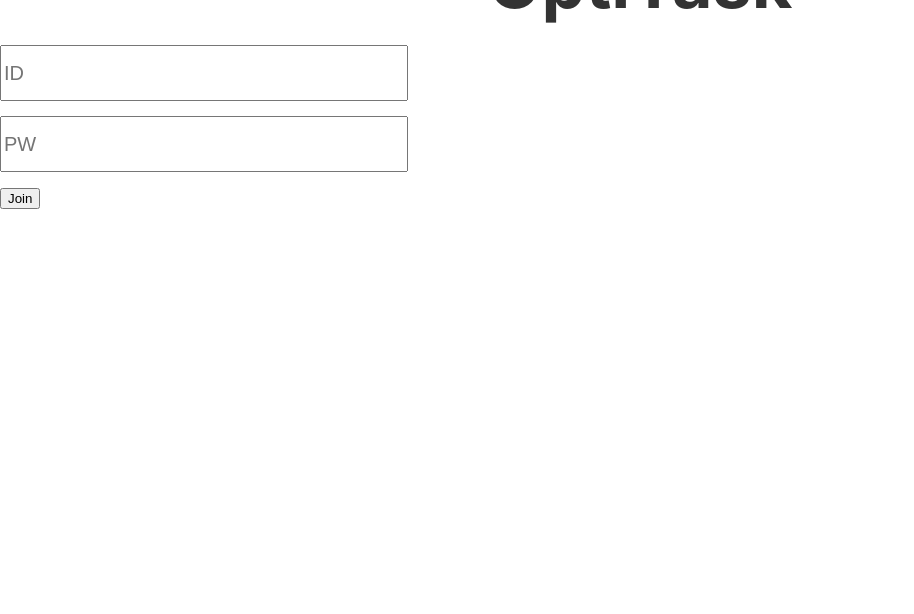
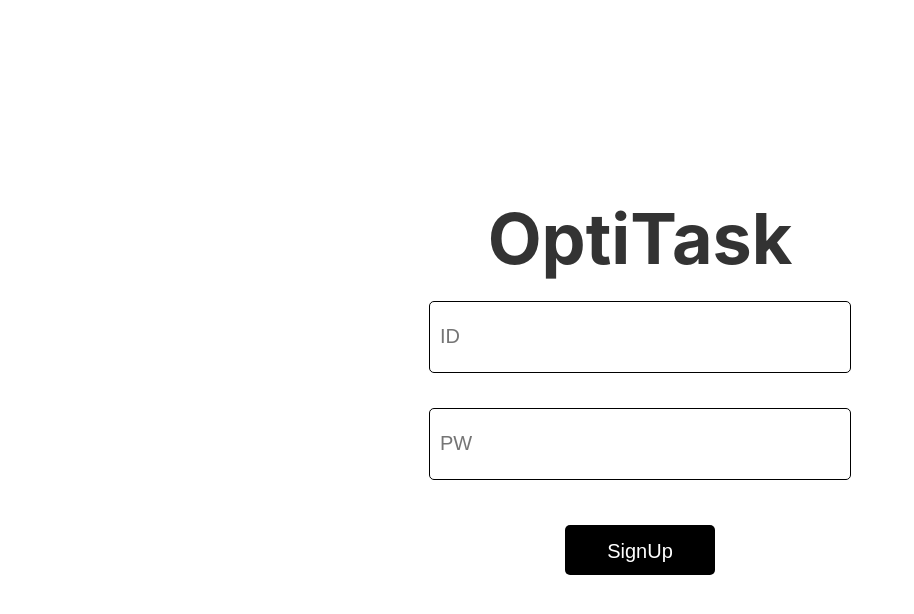
Before and after one commit to CapstoneDesignProject2/OptiTask, a React (Create React App) app in the folder front/: page /join in a window 1280 px wide. Shown: the top 614 px of the page, without its empty margins (0-914 px from the left). Built offline with nearby package versions, Linux system fonts and the light colour scheme.

Commit message:
style: make join design

```diff
--- a/front/src/Pages/Join.js
+++ b/front/src/Pages/Join.js
@@ -13,6 +13,43 @@
     const goToLogin = () => {
         navigate("/login");
     }
+
+    // 스타일 설정
+    const styles = {
+        container: {
+            display: 'flex',
+            flexDirection: 'column',
+            alignItems: 'center',
+            justifyContent: 'center',
+            height: '100vh',
+            color: 'black',
+            backgroundColor: 'white',
+            padding: '20px',
+            maxWidth: '1200px',
+            margin: '0 auto',
+        },
+        input: {
+            width: '400px',
+            height: '50px',
+            fontSize: '20px',
+            marginBottom: '15px',
+            padding: '10px',
+            border: '1px solid black',
+            borderRadius: '5px',
+        },
+        button: {
+            cursor: 'pointer',
+            padding: '15px 30px',
+            margin: '10px',
+            border: 'none',
+            backgroundColor: 'black',
+            color: 'white',
+            fontSize: '20px',
+            borderRadius: '5px',
+            width: '150px',
+            height: '50px',
+        }
+    };
 
     const handleSignUp = async (id, pw) => {
         try{
@@ -32,13 +69,13 @@
     };
 
     return(
-        <div>
+        <div style={styles.container}>
             <Title></Title>
-            <input type="text" value={id} onChange={(e) => setID(e.target.value)} placeholder="ID" style={{ width: '400px', height: '50px', fontSize: '20px', marginBottom: '15px' }} />
+            <input type="text" value={id} onChange={(e) => setID(e.target.value)} placeholder="ID" style={styles.input} />
             <br />
-            <input type="password" value={pw} onChange={(e) => setPW(e.target.value)} placeholder="PW" style={{ width: '400px', height: '50px', fontSize: '20px', marginBottom: '15px' }} />
+            <input type="password" value={pw} onChange={(e) => setPW(e.target.value)} placeholder="PW" style={styles.input} />
             <br />
-            <Button type="submit" text = "Join" onClick={handleSignUp} style={{ width: '150px', height: '50px', fontSize: '20px', marginBottom: '15px' }}></Button>
+            <button type="submit" text = "Join" onClick={handleSignUp} style={styles.button}>SignUp</button>
         </div>
     );
 }
```
